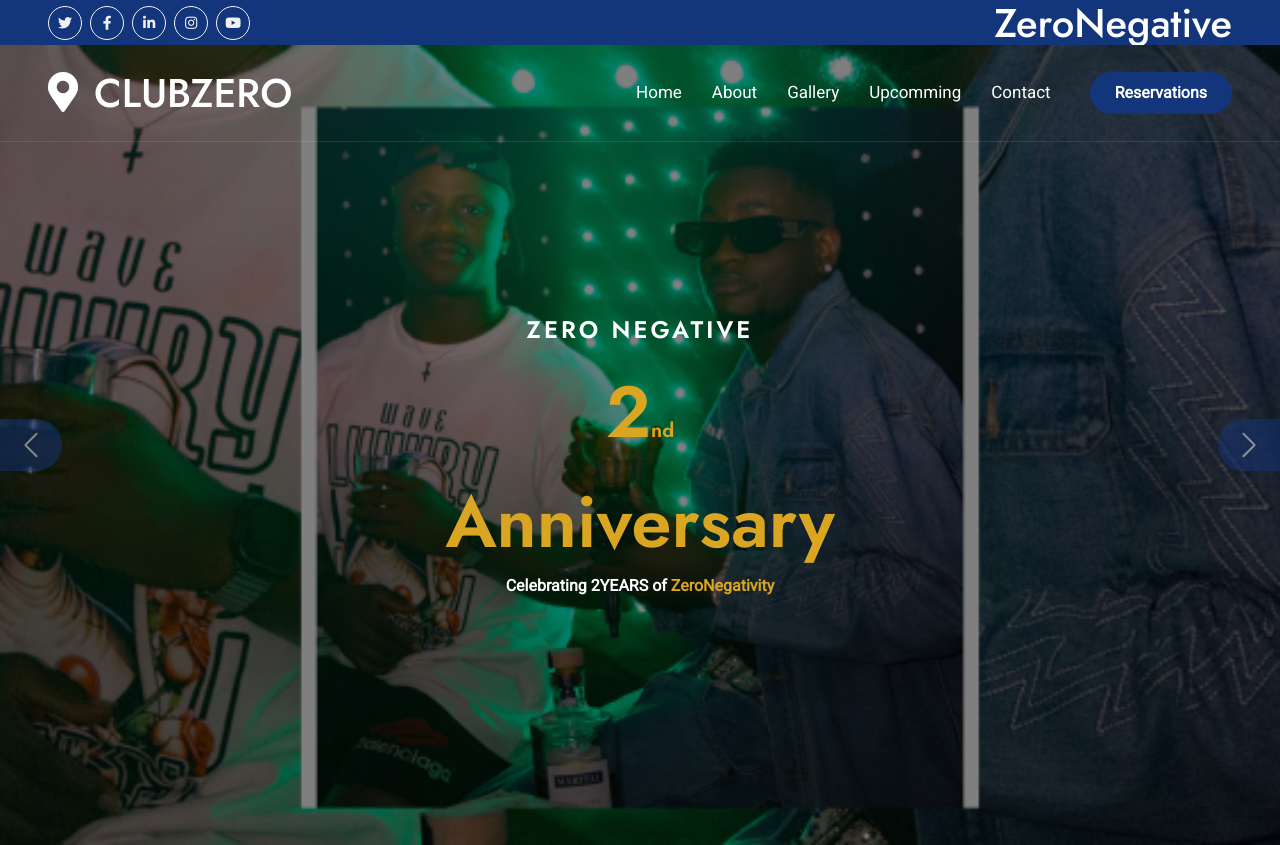
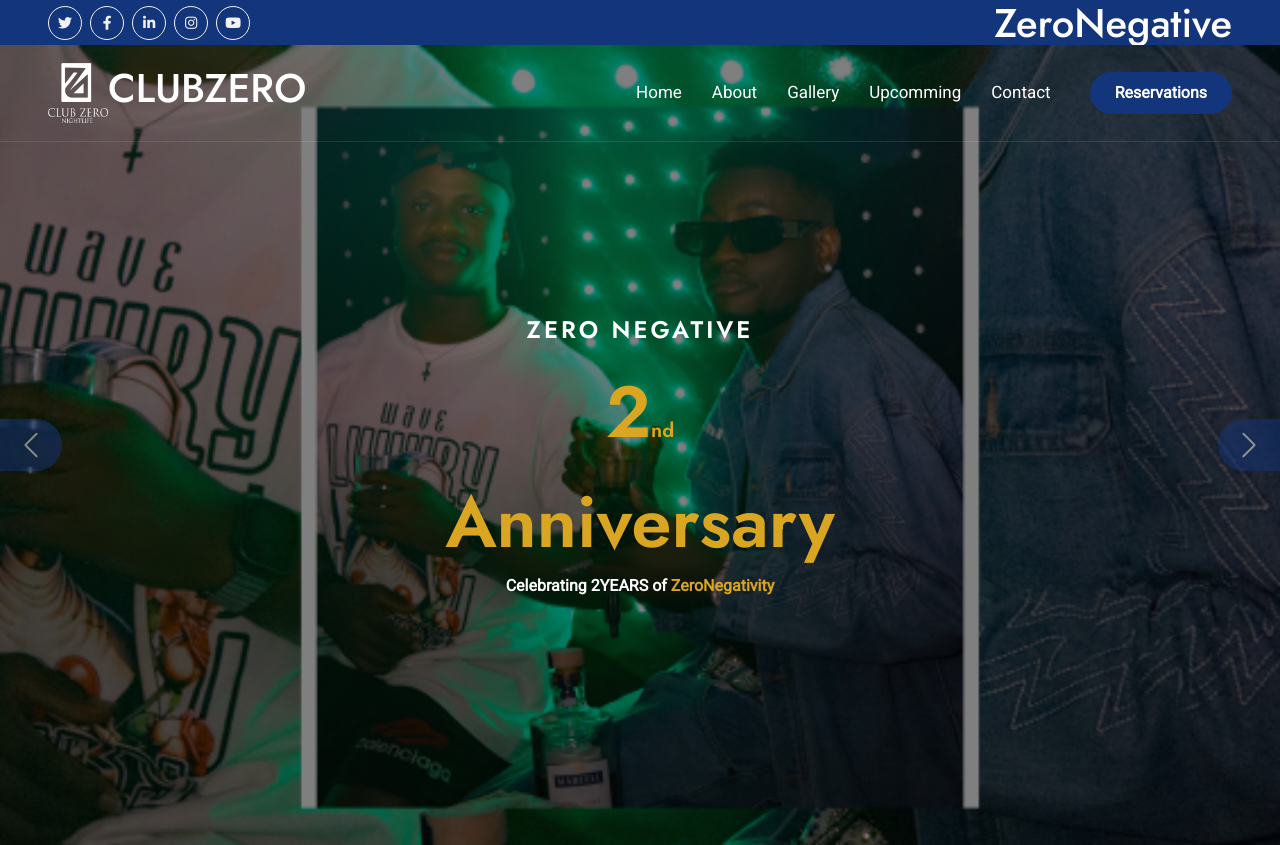
Before and after one commit to Mullahbabs/zero, a plain HTML site: page index.html in a window 1280 px wide. Shown: the top 845 px of the page. Drawn offline with nearby package versions, Linux system fonts and the light colour scheme.

Commit message:
jhvcjkvkvjk,vckhc jk

```diff
--- a/index.html
+++ b/index.html
@@ -65,7 +65,7 @@
         <div class="container-fluid position-relative p-0">
             <nav class="navbar navbar-expand-lg navbar-light px-4 px-lg-5 py-3 py-lg-0">
                 <a href="" class="navbar-brand p-0">
-                    <h1 class="m-0"><i class="fa fa-map-marker-alt me-3"></i>CLUBZERO</h1>
+                    <h1 class="m-0"><img src="img/zero/zerolog1.png"></i>CLUBZERO</h1>
                     <!-- <img src="img/logo.png" alt="Logo"> -->
                 </a>
                 <button class="navbar-toggler" type="button" data-bs-toggle="collapse" data-bs-target="#navbarCollapse">
```
Also changed, not shown: img/zero/zerolog.png (added), img/zero/zerolog1.png (added).
